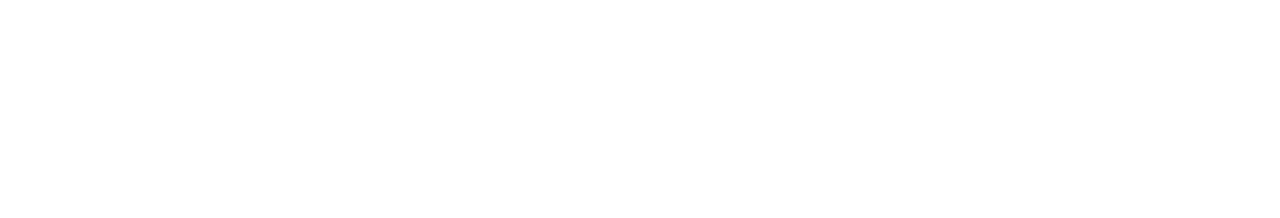
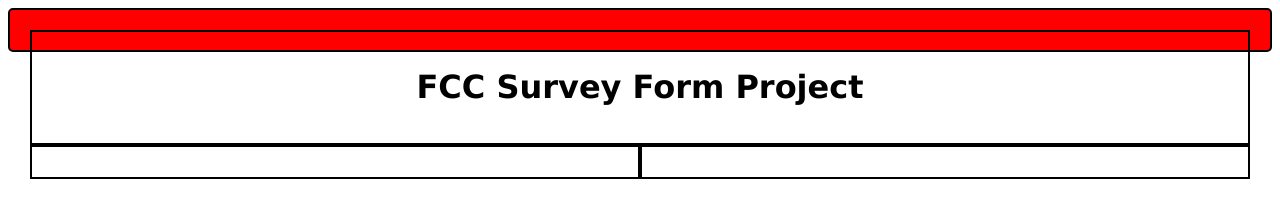
Before and after one commit to donohue76/FCC-Survey-Form, a plain HTML site: page Index.html in a window 1280 px wide. Drawn offline with Linux system fonts and the light colour scheme.

Commit message:
saving this while I start a new branch to try a different way to build this survey form

```diff
--- a/Index.html
+++ b/Index.html
@@ -8,8 +8,26 @@
 </head>
 
 	<body>
+		<div class="container">
+			<div class="row1">
+				<div class="col-12">
+					<div id="title">
+						<h1>
+							FCC Survey Form Project
+						</h1>
+					</div>
+				</div>
+			</div>
+			<div class="row2">
+				<div class="col-6-left">
+
+				</div>
+				<div class="col-6-right">
 
 
+				</div>
+			</div>
+		</div>
 
 
 
--- a/style.css
+++ b/style.css
@@ -0,0 +1,50 @@
+* {
+  box-sizing: border-box;
+  font-family: Verdana, sans-serif
+}
+
+.container {
+	border-radius: 5px;
+	background-color: red;
+	padding: 20px;
+	border: 2px solid black;
+	height: 100%;
+	width: 100%;
+}
+
+.row .row1 .row2 .row3 .row4 .row5::after {
+  content: "";
+  clear: both;
+  display: table;
+}
+
+[class*="col-"] {
+  float: left;
+  padding: 15px;
+}
+
+.col-1 {width: 8.33%;}
+.col-2 {width: 16.66%;}
+.col-3 {width: 25%;}
+.col-4 {width: 33.33%;}
+.col-5 {width: 41.66%;}
+
+.col-6-left {
+	width: 50%;
+	border: 2px solid;
+}
+.col-6-right {
+	width: 50%;
+	border: 2px solid;
+}
+
+.col-7 {width: 58.33%;}
+.col-8 {width: 66.66%;}
+.col-9 {width: 75%;}
+.col-10 {width: 83.33%;}
+.col-11 {width: 91.66%;}
+.col-12 {
+	width: 100%;
+	text-align: center;
+	border: 2px solid;
+}
```
